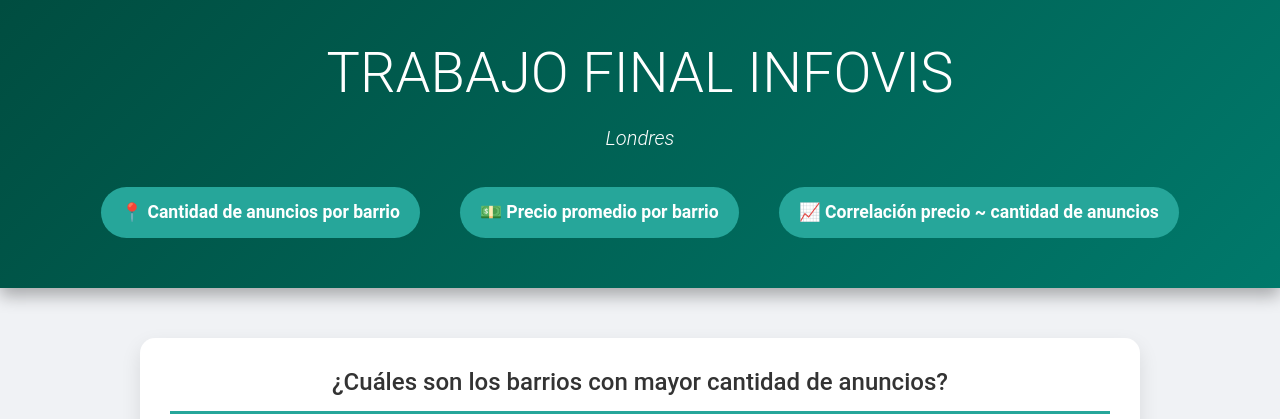
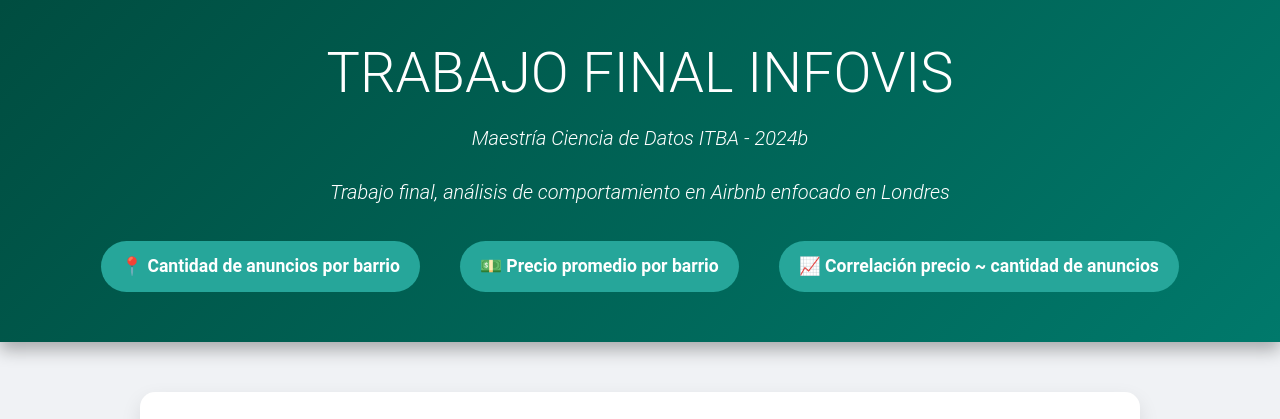
Before and after one commit to ger4ldineromero/ecd2024b, a plain HTML site: page tpfinal/observable.html in a window 1280 px wide. Shown: the top 419 px of the page. Drawn offline with nearby package versions, Linux system fonts and the light colour scheme.

Commit message:
Update observable.html

```diff
--- a/tpfinal/observable.html
+++ b/tpfinal/observable.html
@@ -124,10 +124,11 @@
   </style>
 </head>
 <body>
-  <header>
+   <header>
     <div class="container text-center">
       <h1 class="display-4 mb-3">Trabajo final InfoVis</h1>
-      <p class="lead mb-4">Londres</p>
+      <p class="lead mb-4">Maestría Ciencia de Datos ITBA - 2024b</p>
+      <p class="lead mb-4">Trabajo final, análisis de comportamiento en Airbnb enfocado en Londres</p>
       <nav class="d-flex justify-content-center">
         <a href="javascript:void(0);" onclick="scrollToSection('grafico1')" class="nav-link">📍 Cantidad de anuncios por barrio</a>
         <a href="javascript:void(0);" onclick="scrollToSection('grafico2')" class="nav-link">💵 Precio promedio por barrio</a>
```
